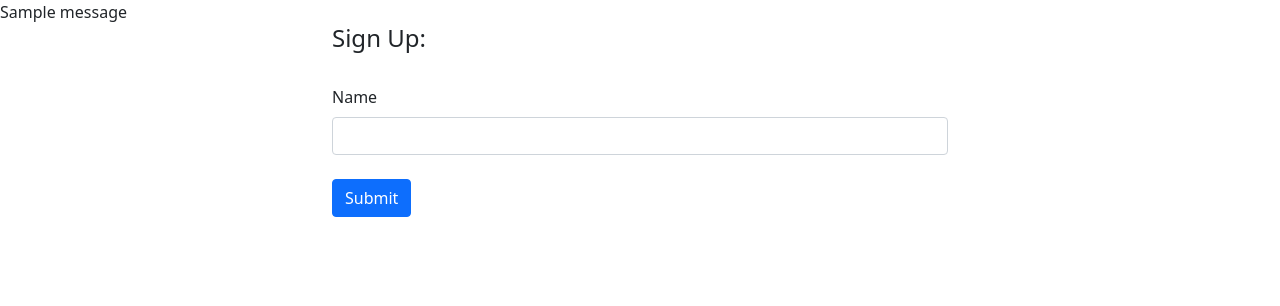
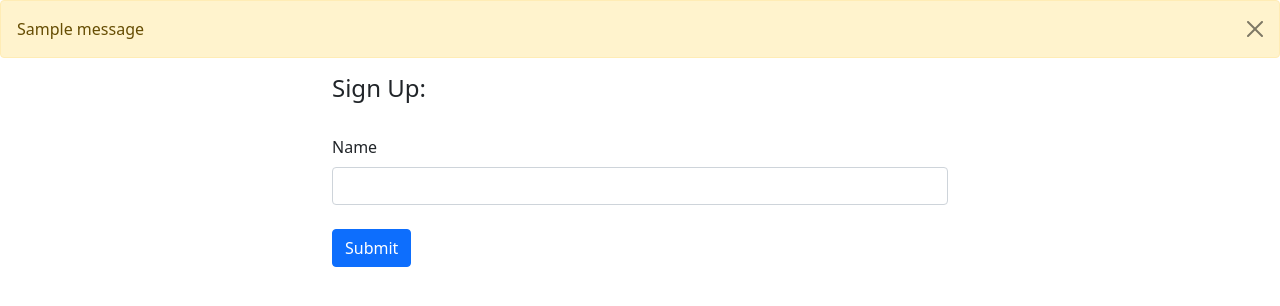
Before and after one commit to Wanjiru393/Pitch-App, a Flask app: page /signup in a window 1280 px wide. Shown: the part 56-362 px from the top of the page. Run offline with Flask 2, Linux system fonts and the light colour scheme; one stand-in notice (Sample message) is shown.

Commit message:
Styled flash Message

```diff
--- a/templates/signup.html
+++ b/templates/signup.html
@@ -6,7 +6,12 @@
 {% block content %}
 
     {% for message in get_flashed_messages() %}
-        {{message}}
+
+        <div class="alert alert-warning alert-dismissible fade show" role="alert">{{message}}
+            <button type="button" class="btn-close" data-bs-dismiss="alert" aria-label="Close"></button>
+        </div>
+
+
     {% endfor %}
 
     <div class="container col-md-6">
```
